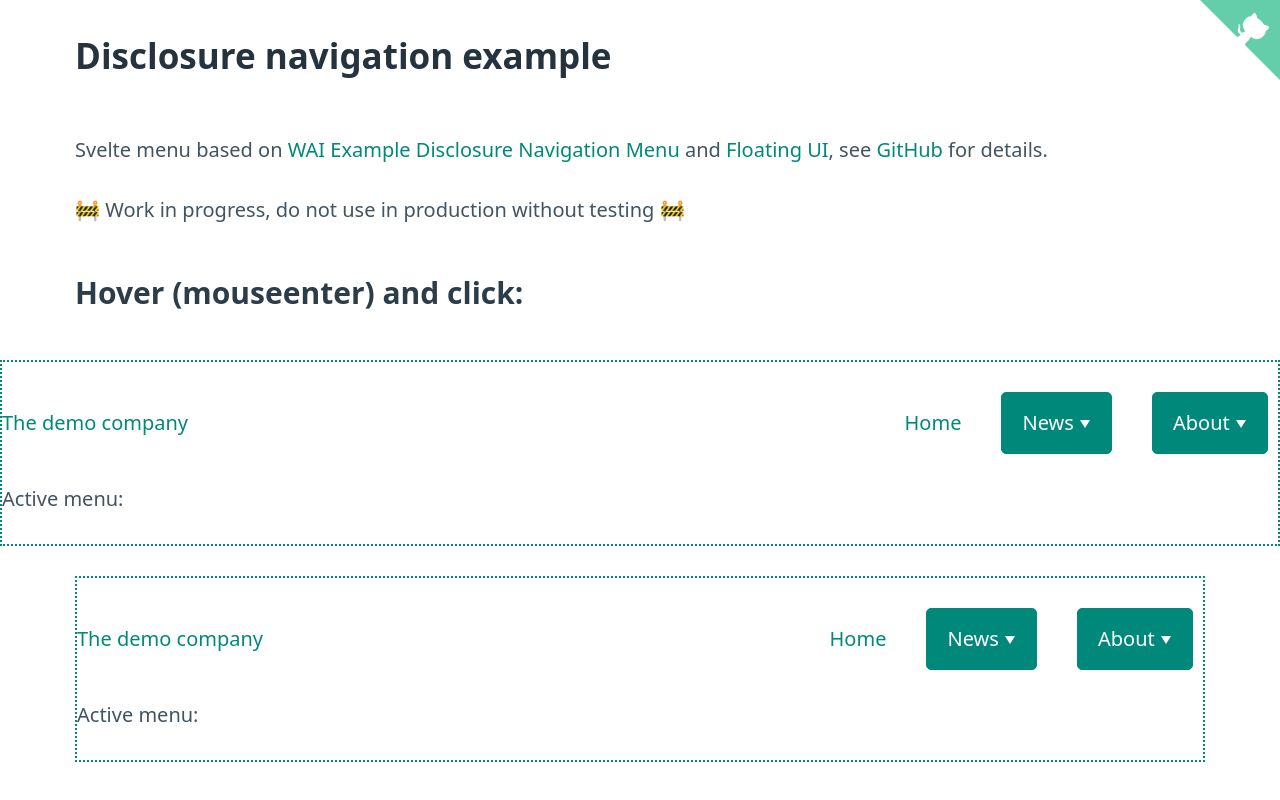
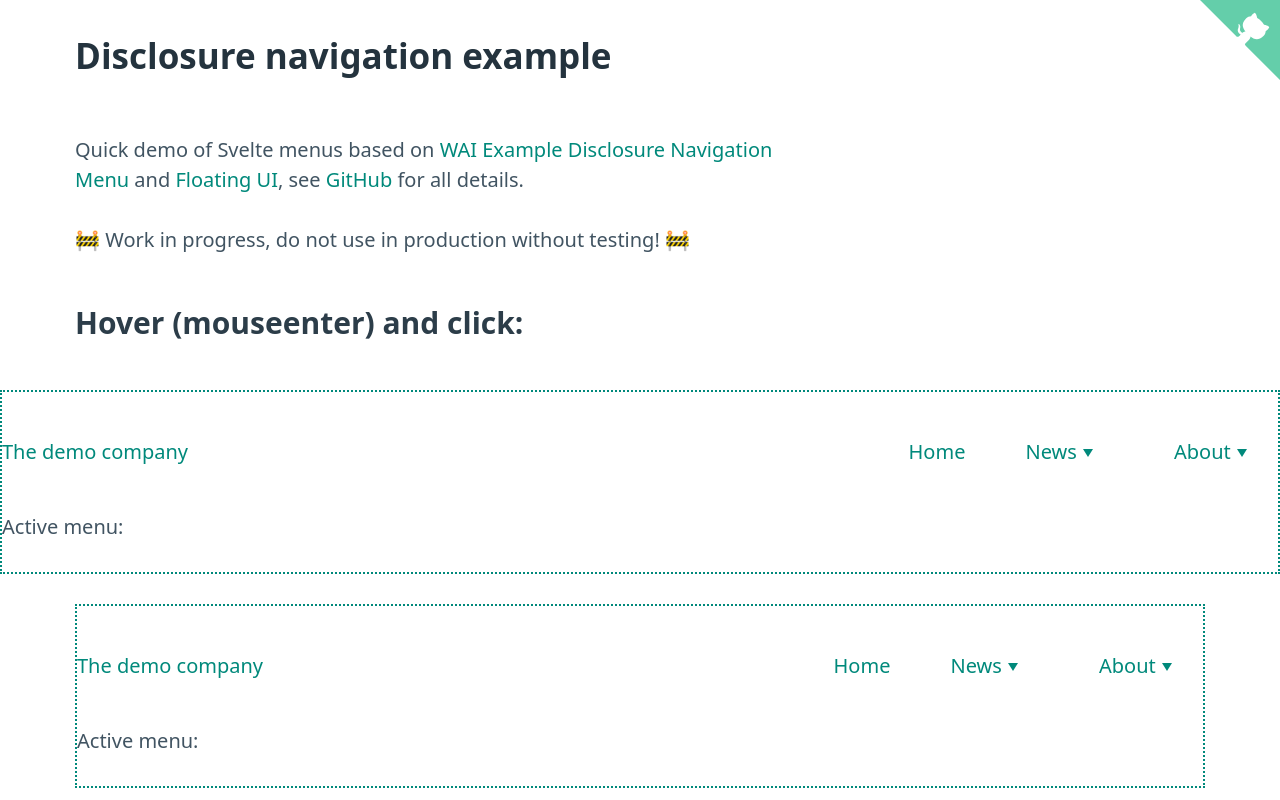
Before and after one commit to mandrasch/svelte-floating-ui-a11y-menu, a SvelteKit app: page / in a window 1280 px wide. Shown: the top 800 px of the page. Built offline with nearby package versions, Linux system fonts and the light colour scheme.

Commit message:
feat: style improvements

```diff
--- a/src/components/DisclosureNavigation.svelte
+++ b/src/components/DisclosureNavigation.svelte
@@ -249,4 +249,11 @@
 		display: flex;
 		flex-direction: column;
 	}
+
+	/* just some styling, remove default button styles by picocss */
+	ul.disclosure-nav button {
+		background: none;
+		border: none;
+		color: var(--primary);
+	}
 </style>
--- a/src/routes/+layout.svelte
+++ b/src/routes/+layout.svelte
@@ -2,6 +2,10 @@
 	import '../app.scss';
 	import GithubCorner from '../components/GithubCorner.svelte';
 </script>
+
+<svelte:head>
+	<title>Svelte a11y menu examples</title>
+</svelte:head>
 
 <div>
 	<slot />
--- a/src/routes/+page.svelte
+++ b/src/routes/+page.svelte
@@ -5,15 +5,15 @@
 <div class="container" style="margin-top:30px;">
 	<h2>Disclosure navigation example</h2>
 
-	<p>
-		Svelte menu based on <a
+	<p style="max-width:700px;">
+		Quick demo of Svelte menus based on <a
 			href="https://www.w3.org/WAI/ARIA/apg/patterns/disclosure/examples/disclosure-navigation/"
 			>WAI Example Disclosure Navigation Menu
 		</a>
 		and <a href="https://floating-ui.com/">Floating UI</a>, see
-		<a href="https://github.com/mandrasch/sveltekit-floating-ui-a11y-menu">GitHub</a> for details.
+		<a href="https://github.com/mandrasch/sveltekit-floating-ui-a11y-menu">GitHub</a> for all details.
 	</p>
-	<p>🚧 Work in progress, do not use in production without testing 🚧</p>
+	<p>🚧 Work in progress, do not use in production without testing! 🚧</p>
 	<h3>Hover (mouseenter) and click:</h3>
 </div>
 
```
Also changed, not shown: 1 other file (tests, documents, lock files or other folders).
